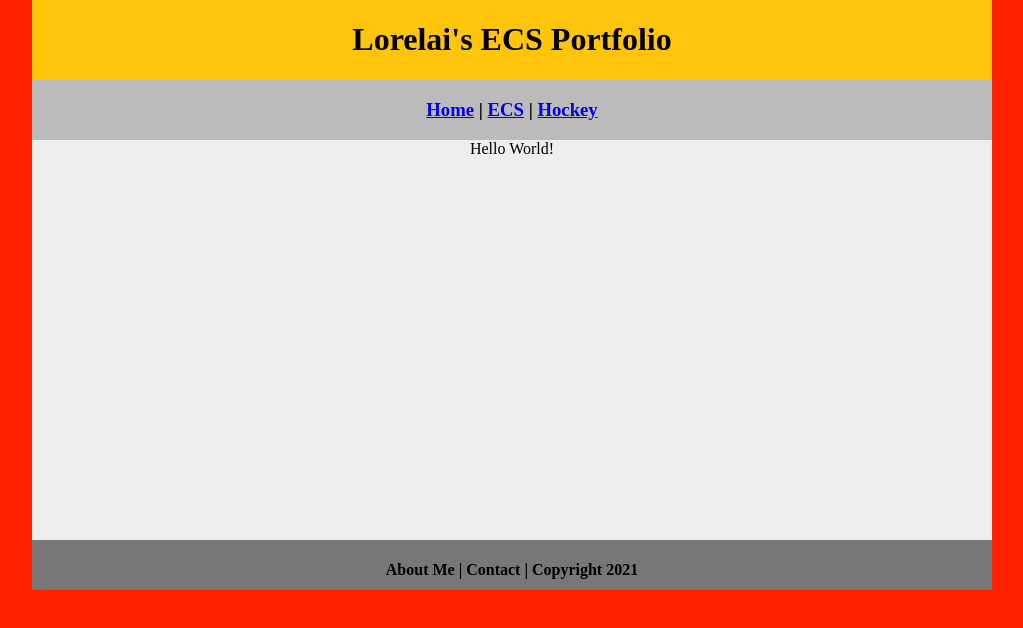
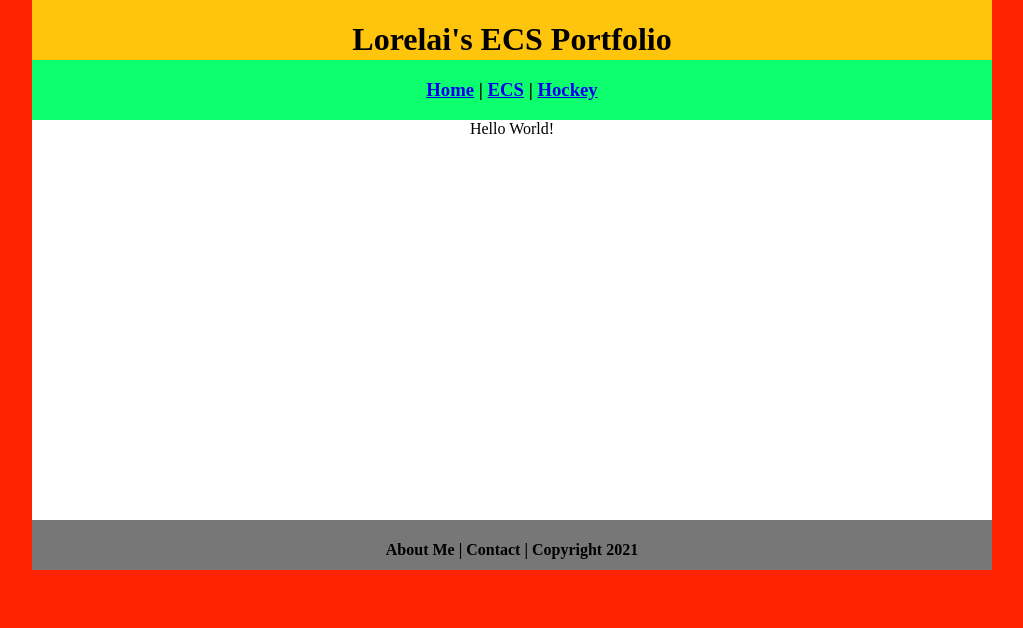
Before and after one commit to lorelaihimle/ecsportfolio, a plain HTML site: page index.html in a window 1280 px wide. Shown: the whole page, without its empty margins (128-1151 px from the left). Drawn offline with Linux system fonts and the light colour scheme.

Commit message:
Update myCSS.css

```diff
--- a/myCSS.css
+++ b/myCSS.css
@@ -17,11 +17,11 @@ body {
 	padding: 5;
 	float: left;
 	width: 100%;
-	height: 80px;
+	height: 60px;
 
 }
 .nav {
-	background: #BBBBBB;
+	background: #0EFF6D;
 	margin: 0px;
 	padding: 5;
 	float: left;
@@ -30,7 +30,7 @@ body {
 	text-align: center;
 }
 .content {
-	background: #EEEEEE;
+	background: #FFFFFF;
 	margin: 0px;
 	float: left;
 	width: 100%;
```
